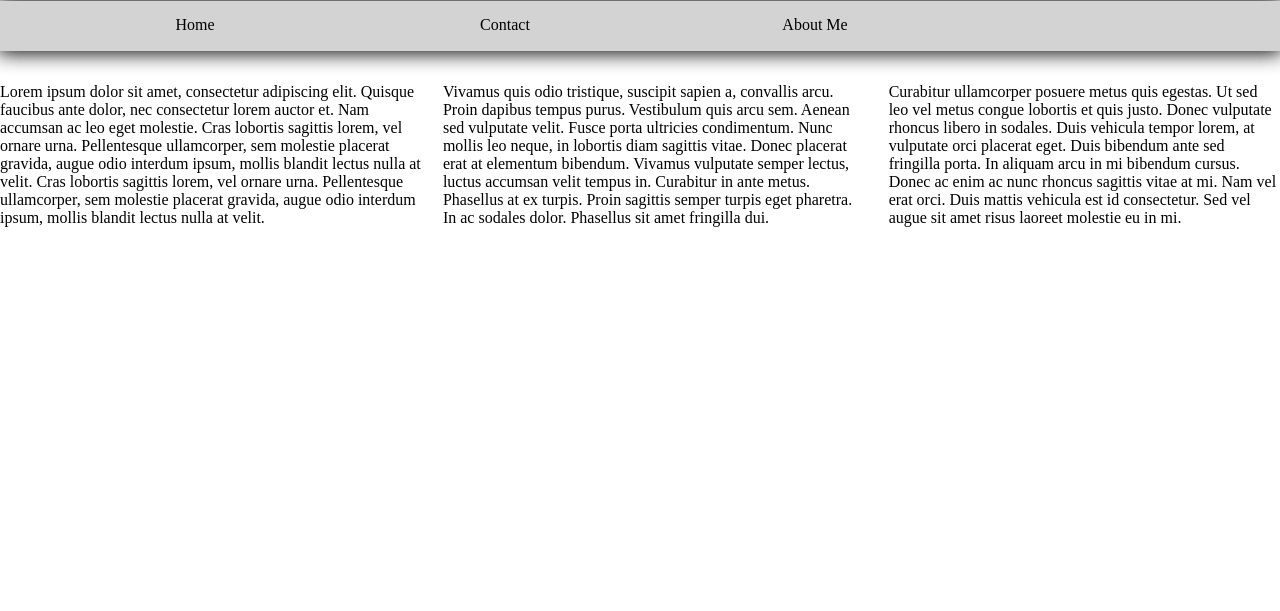
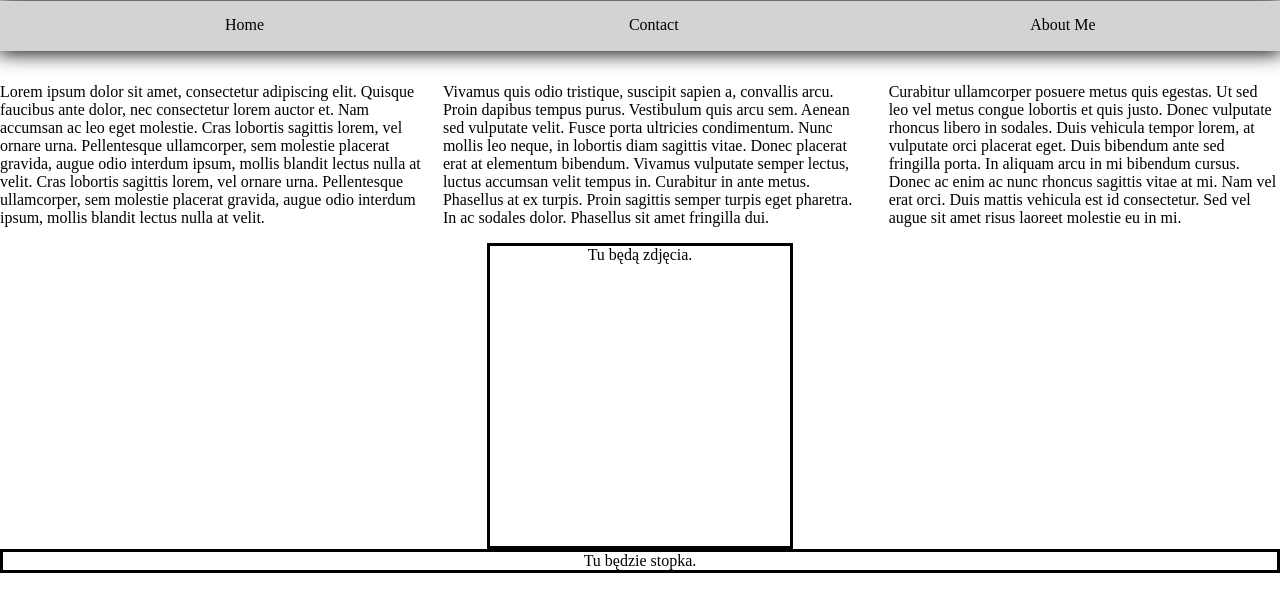
Before and after one commit to Biedrzyk/Nauka_jeden, a website: page index.html in a window 1280 px wide. Shown: the part 79-690 px from the top of the page. Drawn offline with Linux system fonts and the light colour scheme.

Commit message:
Added article and footer

```diff
--- a/CSS/style.css
+++ b/CSS/style.css
@@ -40,7 +40,7 @@ nav ul {
 
 li {
     float: left;
-    width: 25%;
+    width: 33%;
     text-align: center;
     list-style-position: inside;
     list-style-type: none;
@@ -55,5 +55,24 @@ a {
 
 a:hover,
 a:focus {
-    color: green;
+    color: rgb(218, 5, 5);
 }
+
+
+/* GALLERY */
+
+article {
+    text-align: center;
+    border: solid;
+    width: 300px;
+    height: 300px;
+    margin: 0 auto;
+}
+
+
+/* FOOTER */
+
+footer {
+    text-align: center;
+    border: solid;
+}
--- a/index.html
+++ b/index.html
@@ -33,6 +33,12 @@
         <p>Curabitur ullamcorper posuere metus quis egestas. Ut sed leo vel metus congue lobortis et quis justo. Donec vulputate rhoncus libero in sodales. Duis vehicula tempor lorem, at vulputate orci placerat eget. Duis bibendum ante sed fringilla porta.
             In aliquam arcu in mi bibendum cursus. Donec ac enim ac nunc rhoncus sagittis vitae at mi. Nam vel erat orci. Duis mattis vehicula est id consectetur. Sed vel augue sit amet risus laoreet molestie eu in mi.</p>
     </div>
+    <article>
+        Tu będą zdjęcia.
+    </article>
+    <footer>
+        Tu będzie stopka.
+    </footer>
 </body>
 
 </html>
```
